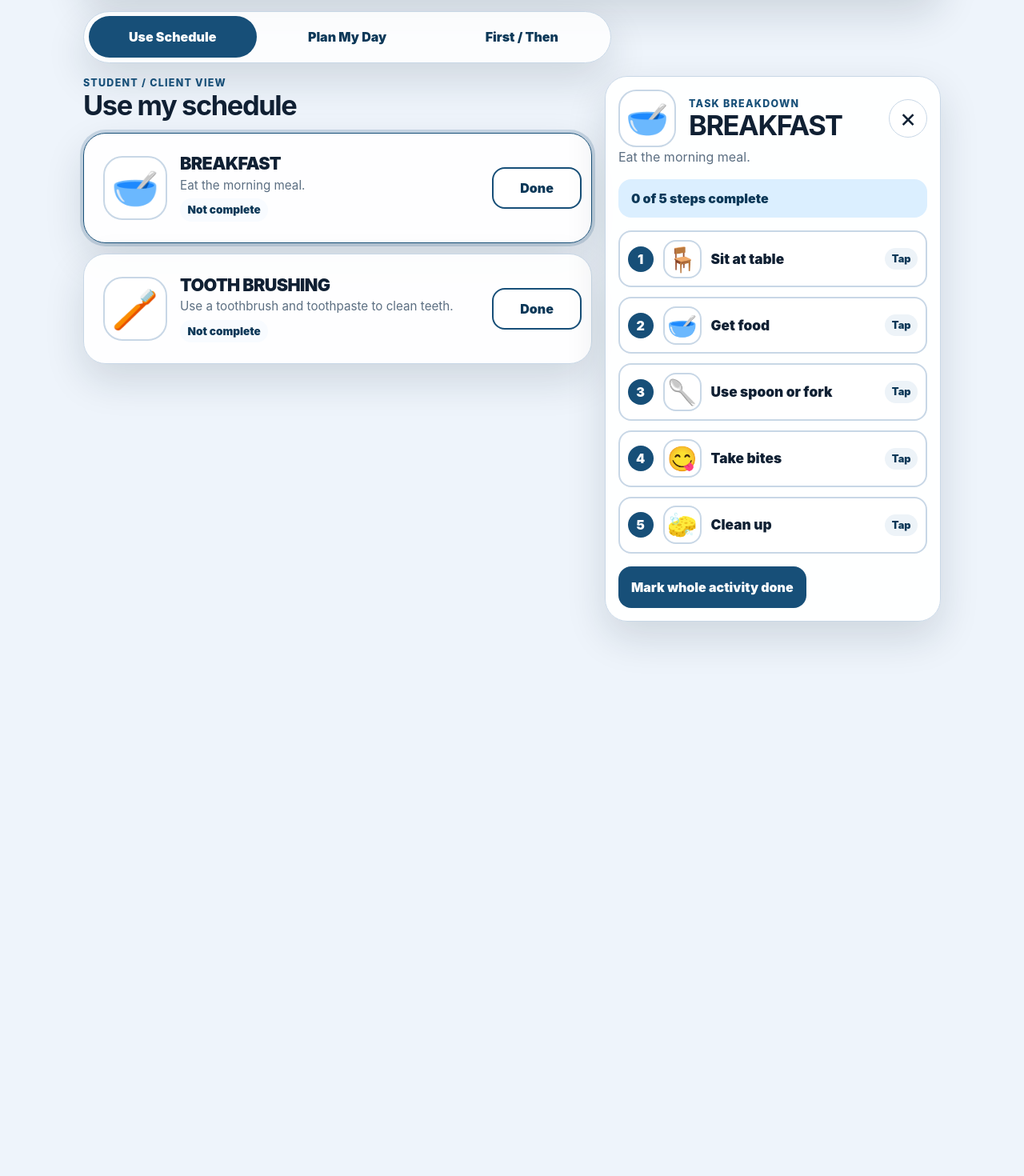
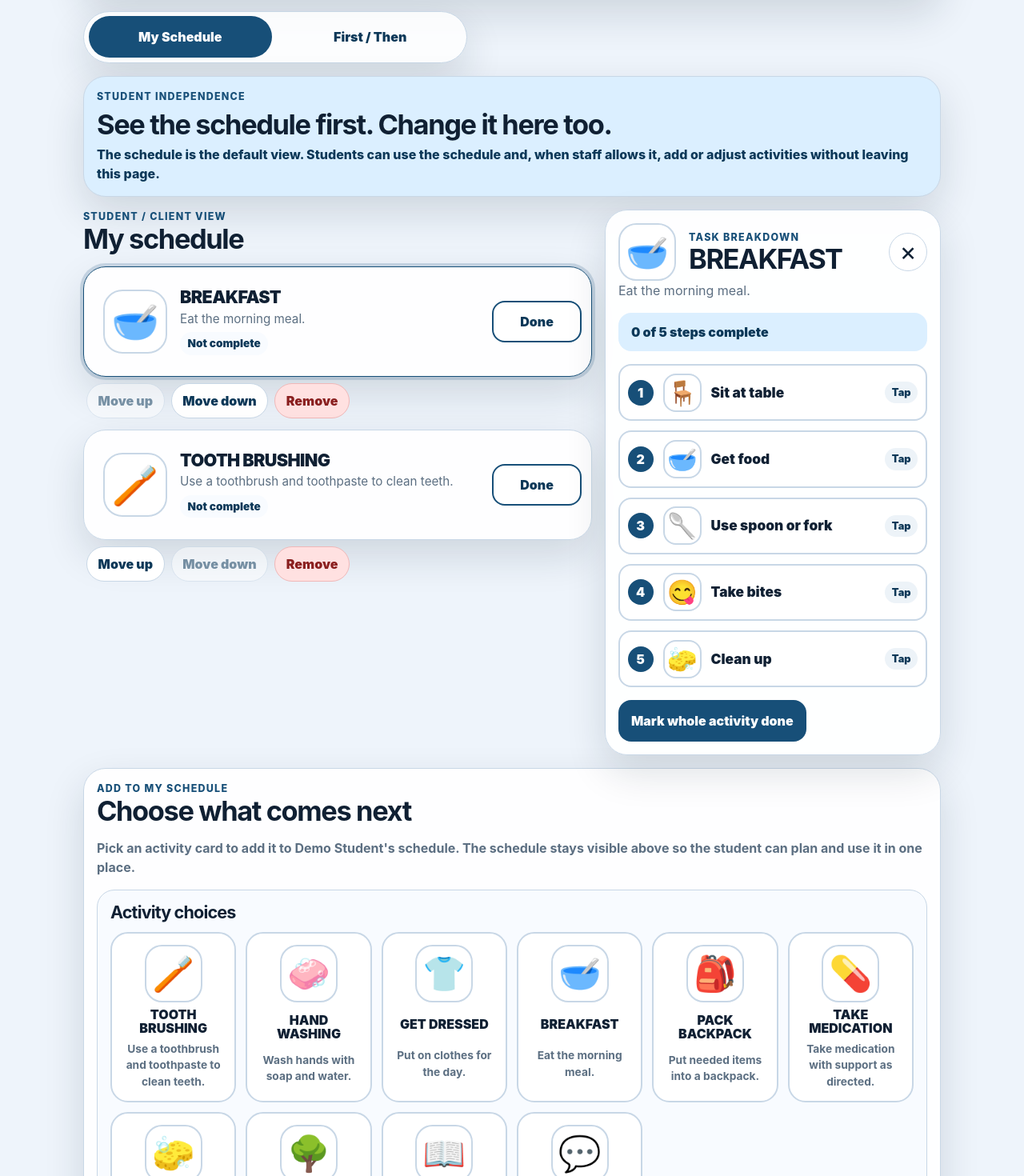
Before and after one commit to spgilm/AccessFlow, a React (Vite) app: page / in a window 1280 px wide. Shown: the part 540-2010 px from the top of the page at 80% size. Before the commit the page ends 1341 px from the top, so only its background shows below. Built offline with nearby package versions, Linux system fonts and the light colour scheme; no server answers.

Commit message:
merging student views

```diff
--- a/package.json
+++ b/package.json
@@ -1,6 +1,6 @@
 {
   "name": "accessflow",
-  "version": "0.10.0",
+  "version": "0.10.1",
   "private": true,
   "type": "module",
   "scripts": {
--- a/src/App.jsx
+++ b/src/App.jsx
@@ -115,6 +115,13 @@ export default function App() {
     () => JSON.stringify(workspaceData),
     [workspaceData]
   );
+
+  useEffect(() => {
+    if (studentViewMode === "builder") {
+      setStudentViewMode("schedule");
+    }
+  }, [studentViewMode, setStudentViewMode]);
+
 
   function buildCurrentWorkspacePayload() {
     return buildBackupPayload(workspaceData);
@@ -323,7 +330,7 @@ export default function App() {
     updateSelectedProfileActivities(() => []);
     setSelectedActivityId(null);
     clearPortableStatuses();
-    setAnnouncement("Schedule cleared. Choose new activities from Plan My Day.");
+    setAnnouncement("Schedule cleared. Choose activities to add to the schedule.");
   }
 
   function handleModeChange(nextMode) {
@@ -334,12 +341,7 @@ export default function App() {
   function handleStudentViewModeChange(nextViewMode) {
     setStudentViewMode(nextViewMode);
 
-    const viewLabel =
-      nextViewMode === "firstThen"
-        ? "First / Then"
-        : nextViewMode === "builder"
-          ? "Plan My Day"
-          : "Use Schedule";
+    const viewLabel = nextViewMode === "firstThen" ? "First / Then" : "My Schedule";
 
     setAnnouncement(`${viewLabel} view selected.`);
   }
--- a/src/components/ActivityCard.jsx
+++ b/src/components/ActivityCard.jsx
@@ -21,7 +21,7 @@ export default function ActivityCard({
         aria-pressed={isSelected}
         aria-label={`Open ${activity.label}. Status: ${statusText}.`}
       >
-        <VisualSupport visual={activity.visual} className="activity-visual" />
+        <VisualSupport visual={activity.visual ?? activity.emoji} className="activity-visual" />
         <span className="activity-text">
           <span className="activity-label">{activity.label}</span>
           <span className="activity-summary">{activity.summary}</span>
--- a/src/components/StudentActivityDetail.jsx
+++ b/src/components/StudentActivityDetail.jsx
@@ -21,7 +21,7 @@ export default function StudentActivityDetail({
     <section className="panel detail-panel" aria-labelledby="detail-heading">
       <div className="detail-header">
         <div className="detail-title-group">
-          <VisualSupport visual={activity.visual} className="detail-visual" />
+          <VisualSupport visual={activity.visual ?? activity.emoji} className="detail-visual" />
           <div>
             <p className="eyebrow">Task breakdown</p>
             <h2 id="detail-heading">{activity.label}</h2>
@@ -53,7 +53,7 @@ export default function StudentActivityDetail({
               }
             >
               <span className="step-number">{index + 1}</span>
-              <VisualSupport visual={step.visual} className="step-visual" />
+              <VisualSupport visual={step.visual ?? step.emoji} className="step-visual" />
               <span className="step-label">{step.label}</span>
               <span className="step-state">{step.completed ? "Done" : "Tap"}</span>
             </button>
--- a/src/components/StudentScheduleBuilder.jsx
+++ b/src/components/StudentScheduleBuilder.jsx
@@ -4,22 +4,14 @@ import { createEmojiVisual } from "../services/imageProvider.js";
 
 export default function StudentScheduleBuilder({
   profile,
-  activities,
   libraryItems,
   independenceSettings,
   onAddActivity,
-  onMoveActivity,
-  onRemoveActivity,
-  onClearSchedule,
-  onSelectActivity,
 }) {
   const [customTask, setCustomTask] = useState("");
 
   const canBuild = independenceSettings.studentCanBuildSchedule;
-  const canReorder = independenceSettings.studentCanReorderSchedule;
   const canAddCustom = independenceSettings.studentCanAddCustomActivities;
-  const canRemove = independenceSettings.studentCanRemoveActivities;
-  const canClear = independenceSettings.studentCanClearSchedule;
 
   function handleCustomSubmit(event) {
     event.preventDefault();
@@ -51,18 +43,17 @@ export default function StudentScheduleBuilder({
     <section className="panel student-builder-panel" aria-labelledby="student-builder-heading">
       <div className="section-heading-row">
         <div>
-          <p className="eyebrow">Student independence</p>
-          <h2 id="student-builder-heading">Plan my day</h2>
+          <p className="eyebrow">Add to my schedule</p>
+          <h2 id="student-builder-heading">Choose what comes next</h2>
         </div>
       </div>
 
       <p className="builder-intro">
-        Choose activities to add to {profile?.name ? `${profile.name}'s` : "your"} schedule. Staff controls which independence options are available.
+        Pick an activity card to add it to {profile?.name ? `${profile.name}'s` : "your"} schedule. The schedule stays visible above so the student can plan and use it in one place.
       </p>
 
-      <div className="builder-grid">
       <div className="library-panel" aria-labelledby="activity-library-heading">
-          <h3 id="activity-library-heading">Choose an activity</h3>
+        <h3 id="activity-library-heading">Activity choices</h3>
         <div className="library-grid">
           {libraryItems.map((item) => (
             <button
@@ -102,76 +93,6 @@ export default function StudentScheduleBuilder({
           </form>
         ) : null}
       </div>
-
-        <div className="student-plan-panel" aria-labelledby="student-plan-heading">
-          <div className="section-heading-row">
-            <div>
-              <p className="eyebrow">My plan</p>
-              <h3 id="student-plan-heading">Current schedule</h3>
-            </div>
-          </div>
-
-          {activities.length === 0 ? (
-            <p className="builder-empty">No activities yet. Choose one from the activity library.</p>
-          ) : (
-            <ol className="student-plan-list">
-              {activities.map((activity, index) => (
-                <li key={activity.id} className="student-plan-row">
-                  <button
-                    type="button"
-                    className="student-plan-main"
-                    onClick={() => onSelectActivity(activity.id)}
-                    aria-label={`Open ${activity.label}`}
-                  >
-                    <span className="staff-row-number">{index + 1}</span>
-                    <VisualSupport visual={activity.visual} className="staff-row-visual" />
-                    <span className="student-plan-label">{activity.label}</span>
-                  </button>
-
-                  {canReorder || canRemove ? (
-                    <div className="row-actions" aria-label={`Actions for ${activity.label}`}>
-                      {canReorder ? (
-                        <>
-                          <button
-                            type="button"
-                            onClick={() => onMoveActivity(activity.id, "up")}
-                            disabled={index === 0}
-                          >
-                            Up
-                          </button>
-                          <button
-                            type="button"
-                            onClick={() => onMoveActivity(activity.id, "down")}
-                            disabled={index === activities.length - 1}
-                          >
-                            Down
-                          </button>
-                        </>
-                      ) : null}
-
-                      {canRemove ? (
-                        <button
-                          type="button"
-                          className="small-danger-button"
-                          onClick={() => onRemoveActivity(activity.id)}
-                        >
-                          Remove
-                        </button>
-                      ) : null}
-                    </div>
-                  ) : null}
-                </li>
-              ))}
-            </ol>
-          )}
-
-          {canClear && activities.length > 0 ? (
-            <button type="button" className="danger-wide-button" onClick={onClearSchedule}>
-              Start schedule over
-            </button>
-          ) : null}
-        </div>
-      </div>
     </section>
   );
 }
--- a/src/components/StudentView.jsx
+++ b/src/components/StudentView.jsx
@@ -24,6 +24,16 @@ export default function StudentView({
   onStudentClearSchedule,
   onCloseDetail,
 }) {
+  const isFirstThenView = studentViewMode === "firstThen";
+  const canReorder = independenceSettings.studentCanReorderSchedule;
+  const canRemove = independenceSettings.studentCanRemoveActivities;
+  const canClear = independenceSettings.studentCanClearSchedule;
+  const canChangeSchedule =
+    independenceSettings.studentCanBuildSchedule ||
+    canReorder ||
+    canRemove ||
+    canClear;
+
   return (
     <>
       <section className="panel student-profile-banner" aria-label="Active student profile">
@@ -41,28 +51,7 @@ export default function StudentView({
         onViewModeChange={onStudentViewModeChange}
       />
 
-      {studentViewMode === "builder" ? (
-        <div className="workspace-grid student-builder-workspace">
-          <StudentScheduleBuilder
-            profile={profile}
-            activities={activities}
-            libraryItems={studentActivityLibrary}
-            independenceSettings={independenceSettings}
-            onAddActivity={onStudentAddActivity}
-            onMoveActivity={onMoveActivity}
-            onRemoveActivity={onRemoveActivity}
-            onClearSchedule={onStudentClearSchedule}
-            onSelectActivity={onSelectActivity}
-          />
-
-          <StudentActivityDetail
-            activity={selectedActivity}
-            onClose={onCloseDetail}
-            onToggleStep={onToggleStep}
-            onToggleActivityComplete={onToggleActivityComplete}
-          />
-        </div>
-      ) : studentViewMode === "firstThen" ? (
+      {isFirstThenView ? (
         <div className="workspace-grid">
           <FirstThenView
             activities={activities}
@@ -78,27 +67,76 @@ export default function StudentView({
           />
         </div>
       ) : (
-        <div className="workspace-grid">
-          <section className="schedule-section" aria-labelledby="schedule-heading">
+        <>
+          <section className="panel student-schedule-guidance" aria-labelledby="student-schedule-guidance-heading">
+            <p className="eyebrow">Student independence</p>
+            <h2 id="student-schedule-guidance-heading">See the schedule first. Change it here too.</h2>
+            <p>
+              The schedule is the default view. Students can use the schedule and, when staff allows it, add or adjust activities without leaving this page.
+            </p>
+          </section>
+
+          <div className="workspace-grid student-schedule-workspace">
+            <section className="schedule-section student-schedule-primary" aria-labelledby="schedule-heading">
               <div className="section-heading-row">
                 <div>
                   <p className="eyebrow">Student / client view</p>
-                <h2 id="schedule-heading">Use my schedule</h2>
+                  <h2 id="schedule-heading">My schedule</h2>
                 </div>
+
+                {canClear && activities.length > 0 ? (
+                  <button type="button" className="small-danger-button" onClick={onStudentClearSchedule}>
+                    Start over
+                  </button>
+                ) : null}
               </div>
 
               {activities.length === 0 ? (
                 <EmptyState />
               ) : (
                 <div className="schedule-list">
-                {activities.map((activity) => (
+                  {activities.map((activity, index) => (
+                    <div key={activity.id} className="student-schedule-item">
                       <ActivityCard
-                    key={activity.id}
                         activity={activity}
                         isSelected={activity.id === selectedActivityId}
                         onSelect={onSelectActivity}
                         onToggleComplete={onToggleActivityComplete}
                       />
+
+                      {canReorder || canRemove ? (
+                        <div className="student-card-actions" aria-label={`Change ${activity.label}`}>
+                          {canReorder ? (
+                            <>
+                              <button
+                                type="button"
+                                onClick={() => onMoveActivity(activity.id, "up")}
+                                disabled={index === 0}
+                              >
+                                Move up
+                              </button>
+                              <button
+                                type="button"
+                                onClick={() => onMoveActivity(activity.id, "down")}
+                                disabled={index === activities.length - 1}
+                              >
+                                Move down
+                              </button>
+                            </>
+                          ) : null}
+
+                          {canRemove ? (
+                            <button
+                              type="button"
+                              className="small-danger-button"
+                              onClick={() => onRemoveActivity(activity.id)}
+                            >
+                              Remove
+                            </button>
+                          ) : null}
+                        </div>
+                      ) : null}
+                    </div>
                   ))}
                 </div>
               )}
@@ -111,6 +149,16 @@ export default function StudentView({
               onToggleActivityComplete={onToggleActivityComplete}
             />
           </div>
+
+          {canChangeSchedule ? (
+            <StudentScheduleBuilder
+              profile={profile}
+              libraryItems={studentActivityLibrary}
+              independenceSettings={independenceSettings}
+              onAddActivity={onStudentAddActivity}
+            />
+          ) : null}
+        </>
       )}
     </>
   );
--- a/src/components/StudentViewToggle.jsx
+++ b/src/components/StudentViewToggle.jsx
@@ -1,27 +1,21 @@
 export default function StudentViewToggle({ viewMode, onViewModeChange }) {
+  const normalizedMode = viewMode === "firstThen" ? "firstThen" : "schedule";
+
   return (
     <div className="student-view-toggle" role="group" aria-label="Choose student view">
       <button
         type="button"
-        className={viewMode === "schedule" ? "is-active" : ""}
+        className={normalizedMode === "schedule" ? "is-active" : ""}
         onClick={() => onViewModeChange("schedule")}
-        aria-pressed={viewMode === "schedule"}
+        aria-pressed={normalizedMode === "schedule"}
       >
-        Use Schedule
+        My Schedule
       </button>
       <button
         type="button"
-        className={viewMode === "builder" ? "is-active" : ""}
-        onClick={() => onViewModeChange("builder")}
-        aria-pressed={viewMode === "builder"}
-      >
-        Plan My Day
-      </button>
-      <button
-        type="button"
-        className={viewMode === "firstThen" ? "is-active" : ""}
+        className={normalizedMode === "firstThen" ? "is-active" : ""}
         onClick={() => onViewModeChange("firstThen")}
-        aria-pressed={viewMode === "firstThen"}
+        aria-pressed={normalizedMode === "firstThen"}
       >
         First / Then
       </button>
--- a/src/components/VisualSupport.jsx
+++ b/src/components/VisualSupport.jsx
@@ -1,11 +1,7 @@
 export default function VisualSupport({ visual, className = "", fallback = "⭐" }) {
-  const safeVisual = visual ?? {
-    type: "emoji",
-    value: fallback,
-    altText: "Visual support",
-  };
+  const safeVisual = normalizeVisual(visual, fallback);
 
-  if (safeVisual.type === "image") {
+  if (safeVisual.type === "image" && safeVisual.value) {
     return (
       <span className={`visual-support visual-image-wrapper ${className}`}>
         <img src={safeVisual.value} alt={safeVisual.altText || "Visual support"} />
@@ -19,3 +15,35 @@ export default function VisualSupport({ visual, className = "", fallback = "⭐"
     </span>
   );
 }
+
+function normalizeVisual(visual, fallback) {
+  if (typeof visual === "string") {
+    return {
+      type: "emoji",
+      value: visual || fallback,
+      altText: "Visual support",
+    };
+  }
+
+  if (!visual || typeof visual !== "object") {
+    return {
+      type: "emoji",
+      value: fallback,
+      altText: "Visual support",
+    };
+  }
+
+  if (visual.type === "image") {
+    return {
+      type: "image",
+      value: visual.value,
+      altText: visual.altText || "Visual support",
+    };
+  }
+
+  return {
+    type: "emoji",
+    value: visual.value || visual.emoji || fallback,
+    altText: visual.altText || "Visual support",
+  };
+}
--- a/src/styles.css
+++ b/src/styles.css
@@ -1556,3 +1556,72 @@ select:focus-visible {
     align-items: start;
   }
 }
+
+
+/* v10.1 schedule-first student workspace */
+.student-schedule-guidance {
+  display: grid;
+  gap: 0.45rem;
+  margin-bottom: 1rem;
+  padding: 1rem;
+  background: var(--primary-soft);
+}
+
+.student-schedule-guidance p:last-child {
+  margin: 0;
+  color: var(--primary-strong);
+  font-weight: 800;
+}
+
+.student-schedule-workspace {
+  margin-bottom: 1rem;
+}
+
+.student-schedule-primary {
+  min-width: 0;
+}
+
+.student-schedule-item {
+  display: grid;
+  gap: 0.5rem;
+}
+
+.student-card-actions {
+  display: flex;
+  flex-wrap: wrap;
+  gap: 0.5rem;
+  padding: 0 0.25rem;
+}
+
+.student-card-actions button,
+.small-danger-button {
+  min-height: 44px;
+  border: 1px solid var(--border);
+  border-radius: 999px;
+  padding: 0.45rem 0.85rem;
+  background: white;
+  color: var(--primary-strong);
+  font-weight: 900;
+}
+
+.student-card-actions .small-danger-button,
+.small-danger-button {
+  border-color: #f0b8b8;
+  background: var(--danger-soft);
+  color: var(--danger);
+}
+
+.student-builder-panel {
+  margin-top: 1rem;
+}
+
+.student-builder-panel .library-panel {
+  background: var(--surface-strong);
+}
+
+@media (min-width: 680px) {
+  .student-view-toggle {
+    grid-template-columns: repeat(2, 1fr);
+    width: 480px;
+  }
+}
```
Also changed, not shown: 2 other files (tests, documents, lock files or other folders). Lines whose indentation alone changed are shown as unchanged.
